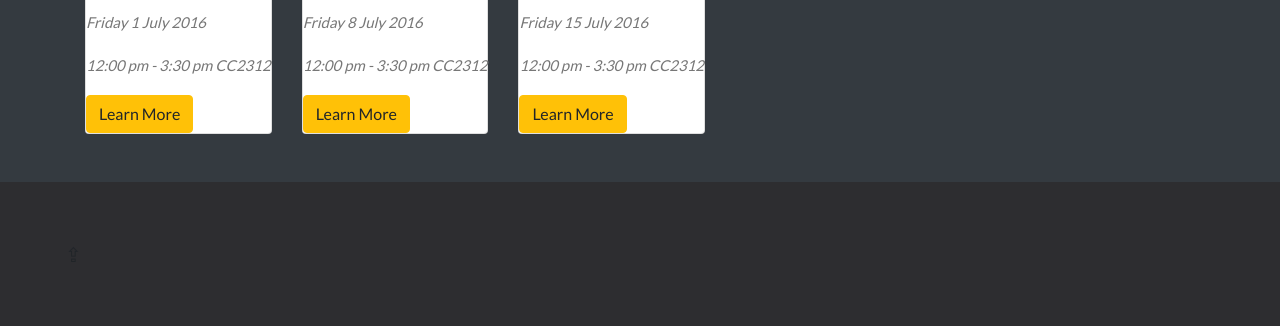
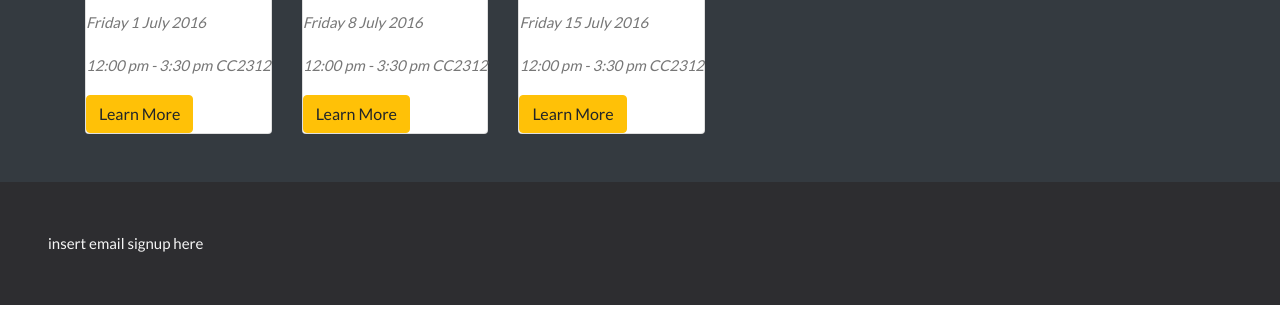
Before and after one commit to codedwright/it-club, a website: page index.html in a window 1280 px wide. Shown: the part 1955-2281 px from the top of the page. After the commit the page ends 2260 px from the top, so only its background shows below. Drawn offline with nearby package versions, Linux system fonts and the light colour scheme; some packages are replaced by stand-ins of ours; a web font is replaced by a local one.

Commit message:
feat(signup): add placeholder Add placeholder for MailChimp and Google Sheets Signup.

```diff
--- a/index.html
+++ b/index.html
@@ -68,7 +68,8 @@
 
 	<!-- Footer -->
 	<footer class="text-xs-center hidden-sm-down">
-		<a class="btn btn-secondary-outline btn-lg" href="#top">&#8682;</a>
+		<!-- <a class="btn btn-secondary-outline btn-lg" href="#top">&#8682;</a> -->
+		insert email signup here
 	</footer>
 	<script src="./it-club.min.js"></script>
 </body>
```
